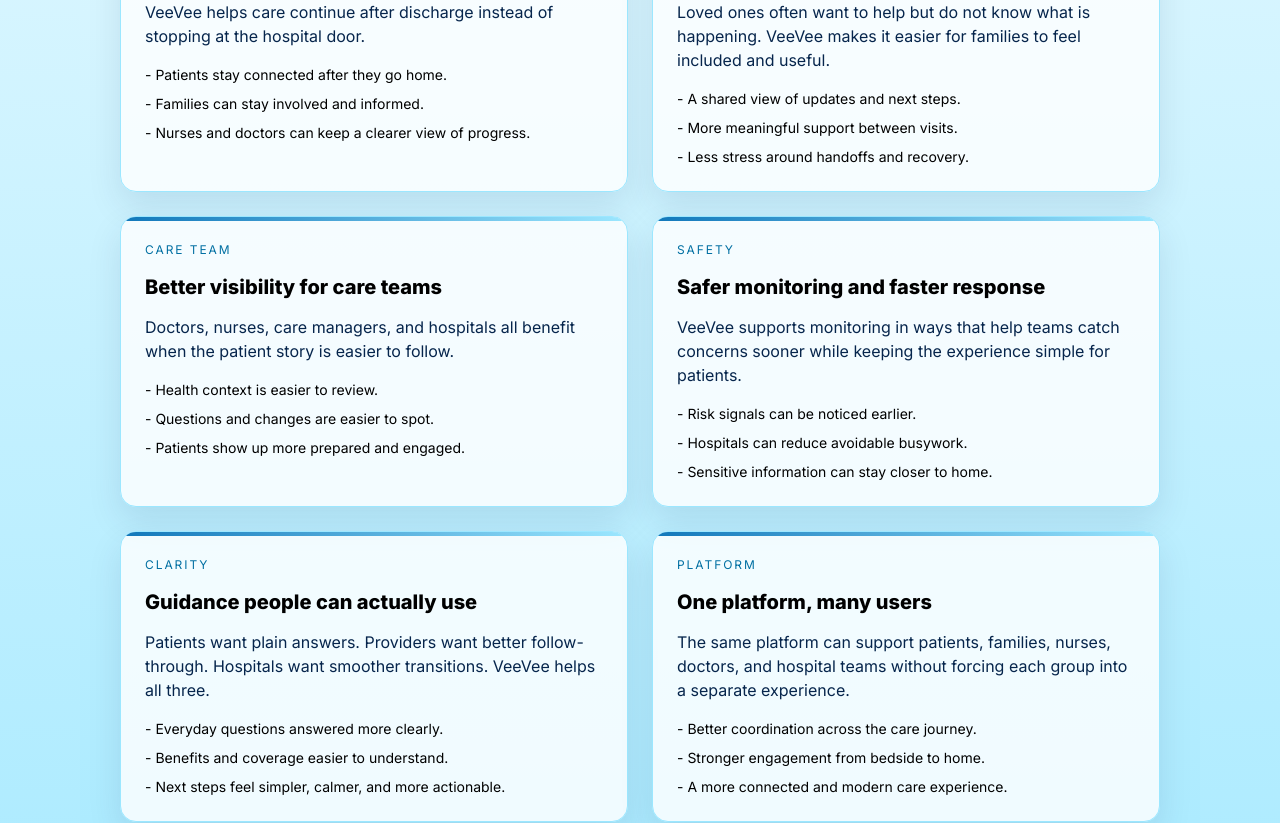
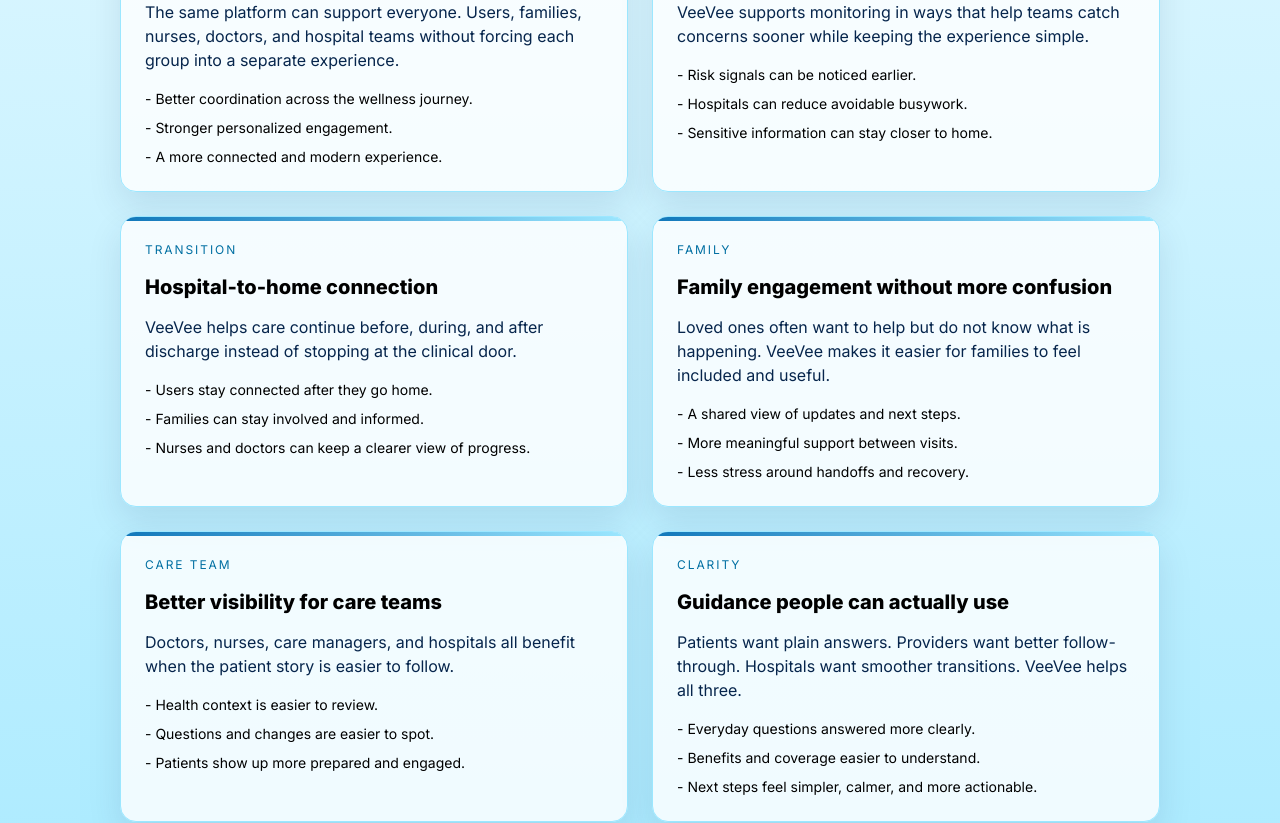
Before and after one commit to cdgonzal/myveevee, a React (Vite) app: page /features in a window 1280 px wide. Shown: the part 900-1723 px from the top of the page. Built offline with nearby package versions, Linux system fonts and the light colour scheme.

Commit message:
CodexAuto: features copy #4

```diff
--- a/src/pages/Features.tsx
+++ b/src/pages/Features.tsx
@@ -27,12 +27,34 @@
 
 const FEATURE_BLOCKS: FeatureBlock[] = [
   {
+    eyebrow: "Platform",
+    title: "One platform, many users",
+    body:
+      "The same platform can support everyone. Users, families, nurses, doctors, and hospital teams without forcing each group into a separate experience.",
+    points: [
+      "Better coordination across the wellness journey.",
+      "Stronger personalized engagement.",
+      "A more connected and modern experience.",
+    ],
+  },
+  {
+    eyebrow: "Safety",
+    title: "Safer monitoring and faster response",
+    body:
+      "VeeVee supports monitoring in ways that help teams catch concerns sooner while keeping the experience simple.",
+    points: [
+      "Risk signals can be noticed earlier.",
+      "Hospitals can reduce avoidable busywork.",
+      "Sensitive information can stay closer to home.",
+    ],
+  },
+  {
     eyebrow: "Transition",
     title: "Hospital-to-home connection",
     body:
-      "VeeVee helps care continue after discharge instead of stopping at the hospital door.",
+      "VeeVee helps care continue before, during, and after discharge instead of stopping at the clinical door.",
     points: [
-      "Patients stay connected after they go home.",
+      "Users stay connected after they go home.",
       "Families can stay involved and informed.",
       "Nurses and doctors can keep a clearer view of progress.",
     ],
@@ -60,17 +82,6 @@
     ],
   },
   {
-    eyebrow: "Safety",
-    title: "Safer monitoring and faster response",
-    body:
-      "VeeVee supports monitoring in ways that help teams catch concerns sooner while keeping the experience simple for patients.",
-    points: [
-      "Risk signals can be noticed earlier.",
-      "Hospitals can reduce avoidable busywork.",
-      "Sensitive information can stay closer to home.",
-    ],
-  },
-  {
     eyebrow: "Clarity",
     title: "Guidance people can actually use",
     body:
@@ -79,17 +90,6 @@
       "Everyday questions answered more clearly.",
       "Benefits and coverage easier to understand.",
       "Next steps feel simpler, calmer, and more actionable.",
-    ],
-  },
-  {
-    eyebrow: "Platform",
-    title: "One platform, many users",
-    body:
-      "The same platform can support patients, families, nurses, doctors, and hospital teams without forcing each group into a separate experience.",
-    points: [
-      "Better coordination across the care journey.",
-      "Stronger engagement from bedside to home.",
-      "A more connected and modern care experience.",
     ],
   },
 ];
```
